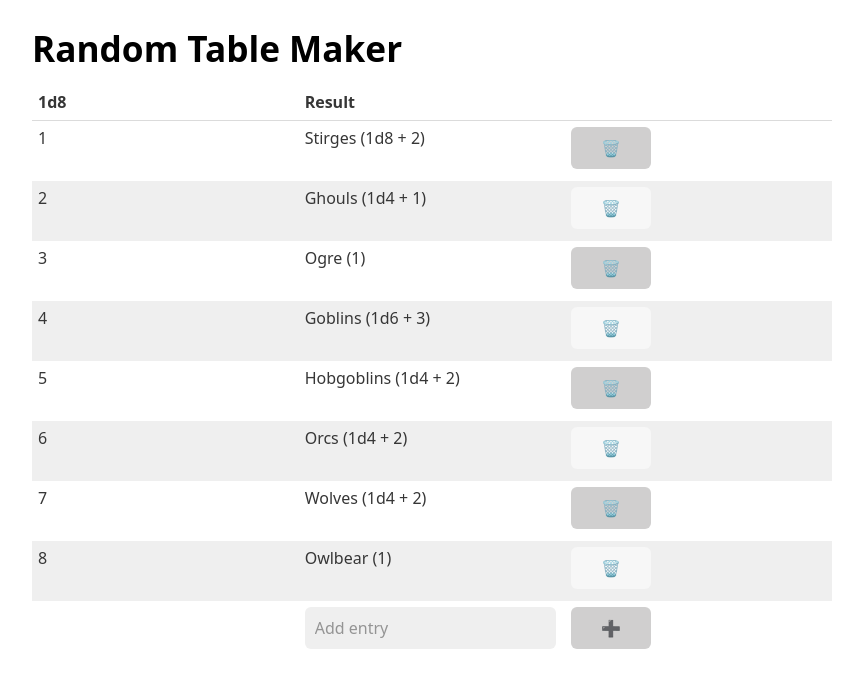
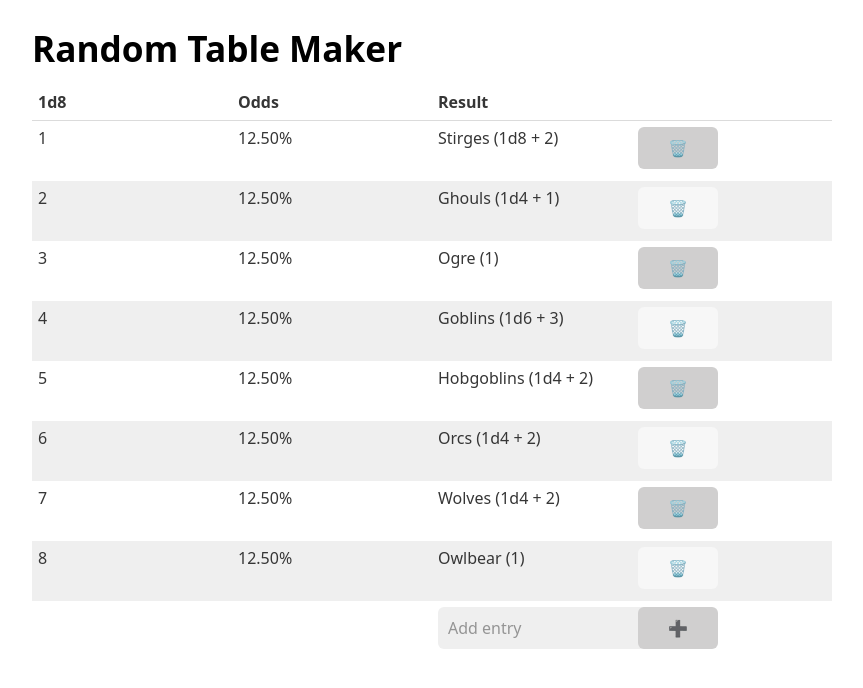
Before and after one commit to Maxzilla60/Random-Table-Maker, a Svelte app: page / in a window 1280 px wide. Shown: the top 688 px of the page, without its empty margins (208-1071 px from the left). Built offline with nearby package versions, Linux system fonts and the light colour scheme.

Commit message:
✨ Display dice odds

```diff
--- a/src/App.svelte
+++ b/src/App.svelte
@@ -3,6 +3,7 @@
 	import { derived, writable } from 'svelte/store';
 	import DiceValue from './components/DiceValue.svelte';
 	import { MAX_TABLE_LENGTH } from './util/constants';
+	import { getDiceOddsForTable } from './util/get-dice-odds-for-table';
 	import { getDiceSizeForTable } from './util/get-dice-size-for-table';
 	import { getDiceValuesForTable } from './util/get-dice-values-for-table';
 
@@ -21,6 +22,7 @@
 
 	const diceSize$ = derived(table$, getDiceSizeForTable);
 	const values$ = derived([table$, diceSize$], ([table, diceSize]) => getDiceValuesForTable(table, diceSize));
+	const odds$ = derived([values$, diceSize$], ([values, diceSize]) => getDiceOddsForTable(values, diceSize));
 
 	function removeEntry(index: number): () => void {
 		return () => {
@@ -49,6 +51,7 @@
 		<thead>
 		<tr>
 			<th>1d{ $diceSize$ }</th>
+			<th>Odds</th>
 			<th>Result</th>
 		</tr>
 		</thead>
@@ -58,6 +61,7 @@
 				<td>
 					<DiceValue type={$values$.type} value={$values$.values[index]}/>
 				</td>
+				<td>{$odds$[index].toFixed(2)}%</td>
 				<td>{entry}</td>
 				<td>
 					<button onclick={removeEntry(index)}>🗑️</button>
@@ -65,6 +69,7 @@
 			</tr>
 		{/each}
 		<tr>
+			<td></td>
 			<td></td>
 			<td>
 				<input
```
